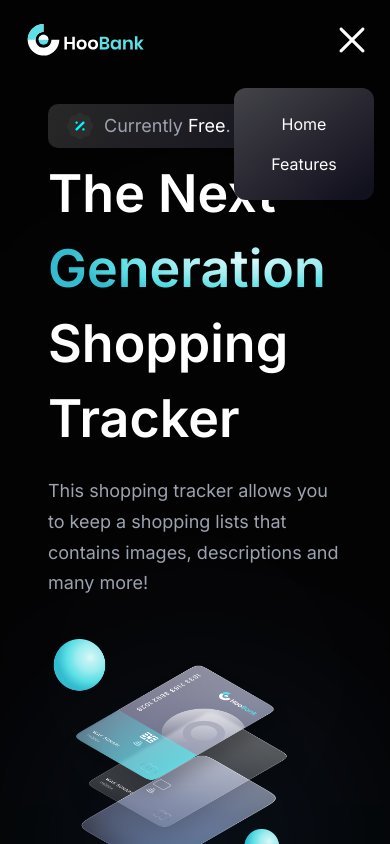
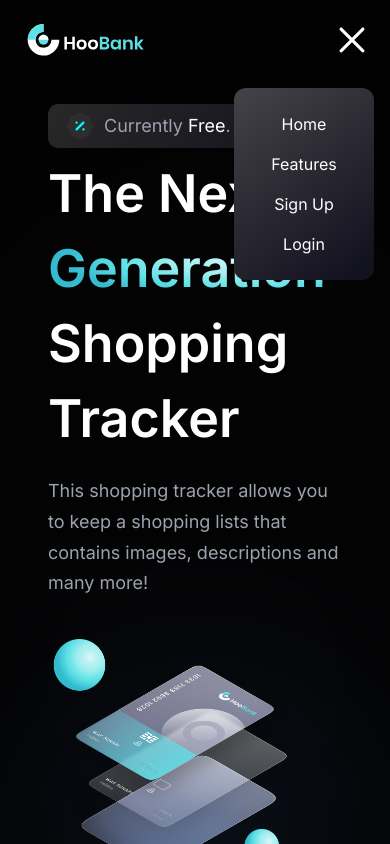
Before and after one commit to MakYM98/shopping_list, a Next.js app: page / in a window 390 px wide. Both pictures are taken after a click on the picture 352 px from the left and 40 px from the top of the page. Shown: the top 844 px of the page. Built offline with nearby package versions, Linux system fonts and the light colour scheme.

Commit message:
Mobile View Login/Sign Up

```diff
--- a/app/components/login.tsx
+++ b/app/components/login.tsx
@@ -3,7 +3,7 @@ export default function LoginModal(props:any){
         <div className={`${props.visible? '':'hidden'} relative z-10 rounded-xl`} aria-labelledby="modal-title" role="dialog" aria-modal="true">
             <div className="fixed inset-0 bg-gray-500 bg-opacity-75 transition-opacity"></div>
             <div className="fixed inset-0 z-10 overflow-y-auto">
-                <div className="flex min-h-full items-end justify-center p-4 text-center sm:items-center sm:p-0">
+                <div className="flex min-h-full items-center justify-center p-4 text-center sm:items-center sm:p-0">
                     <div className="relative transform overflow-hidden rounded-3xl bg-white text-left shadow-xl transition-all sm:my-8 sm:w-full sm:max-w-md">
                         <div className="bg-white px-4 pb-4 pt-5 sm:p-6 sm:pb-4">
                             {/* Title */}
--- a/app/components/navbar.tsx
+++ b/app/components/navbar.tsx
@@ -113,7 +113,7 @@ export default function Navbar() {
                                     cursor-pointer
                                     text-[16px]
                                     text-white
-                                    ${index === navLinks.length - 1 ? 'mr-0': 'mb-4'}
+                                    mb-4
                                 `}
                             >
                                 <Link
@@ -123,6 +123,34 @@ export default function Navbar() {
                                 </Link>
                             </li>
                         ))}
+                        {/* Login/SignUp Components */}
+                        <li
+                                key={'signup'}
+                                className={`
+                                    font-normal
+                                    cursor-pointer
+                                    text-[16px]
+                                  text-white
+                                    mb-4
+                                `}
+                            >
+                            <p onClick={() => setToggleSUP((prev) => !prev)}>
+                                Sign Up
+                            </p>
+                        </li>
+                        <li
+                                key={'signup'}
+                                className={`
+                                    font-normal
+                                    cursor-pointer
+                                    text-[16px]
+                                  text-white
+                                `}
+                            >
+                            <p onClick={() => setToggleLOG((prev) => !prev)}>
+                                Login
+                            </p>
+                        </li>
                     </ul>
                 </div>
             </div>
--- a/app/components/signup.tsx
+++ b/app/components/signup.tsx
@@ -3,7 +3,7 @@ export default function SignUpModal(props:any){
         <div className={`${props.visible? '':'hidden'} relative z-10 rounded-xl`} aria-labelledby="modal-title" role="dialog" aria-modal="true">
             <div className="fixed inset-0 bg-gray-500 bg-opacity-75 transition-opacity"></div>
             <div className="fixed inset-0 z-10 overflow-y-auto">
-                <div className="flex min-h-full items-end justify-center p-4 text-center sm:items-center sm:p-0">
+                <div className="flex min-h-full items-center justify-center p-4 text-center sm:items-center sm:p-0">
                     <div className="relative transform overflow-hidden rounded-3xl bg-white text-left shadow-xl transition-all sm:my-8 sm:w-full sm:max-w-md">
                         <div className="bg-white px-4 pb-4 pt-5 sm:p-6 sm:pb-4">
                             {/* Title */}
--- a/app/page.tsx
+++ b/app/page.tsx
@@ -34,7 +34,7 @@ const database = getDatabase(app);
 
   return (
     <div className='bg-black w-full overflow-hidden'>
-      <div className={`${styles.paddingX} ${styles.flexCenter}`}>
+      <div className={`md:px-16 px-6 ${styles.flexCenter}`}>
         <div className={`${styles.boxWidth}`}>
           <Navbar/>
         </div>
```
